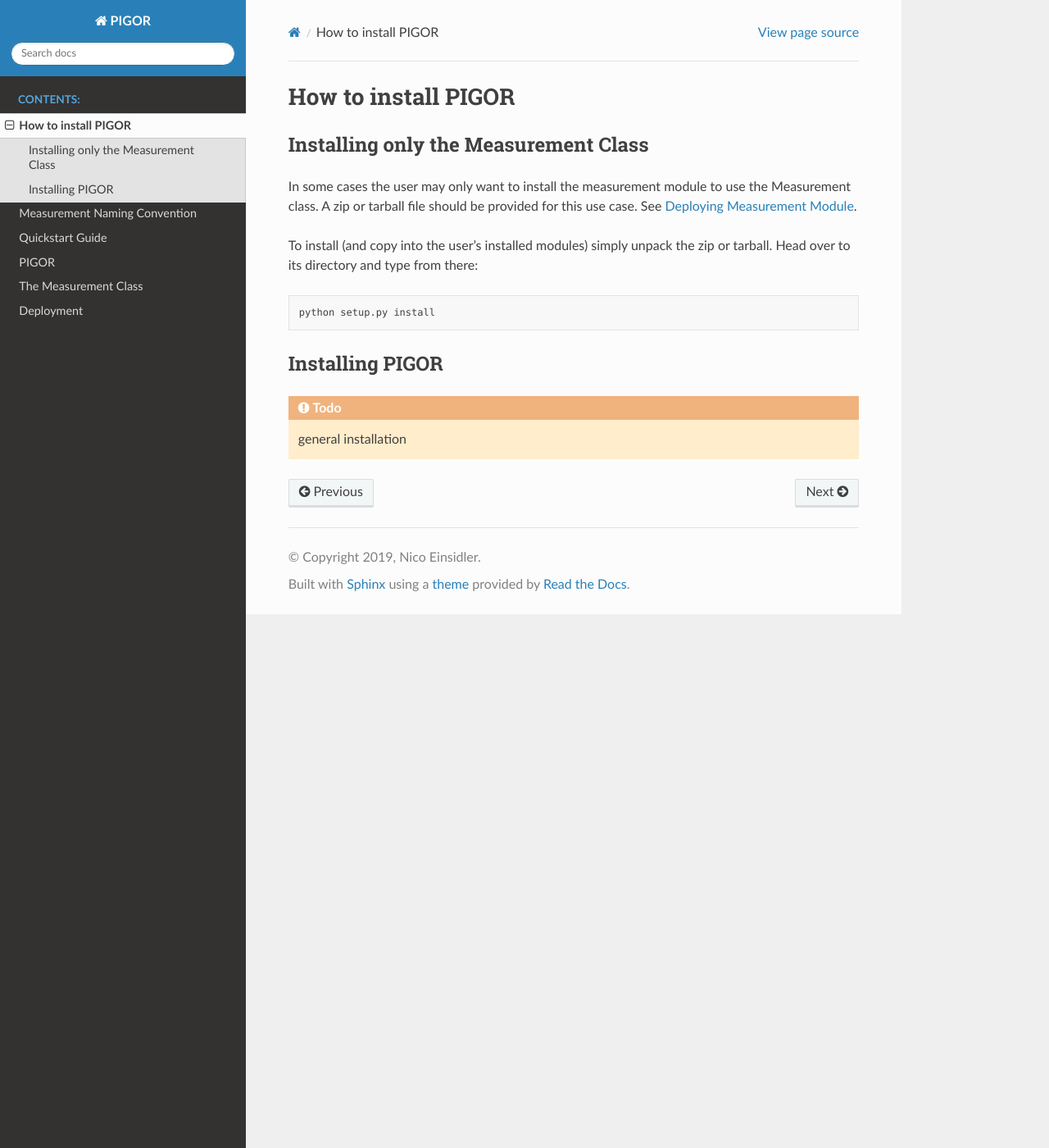
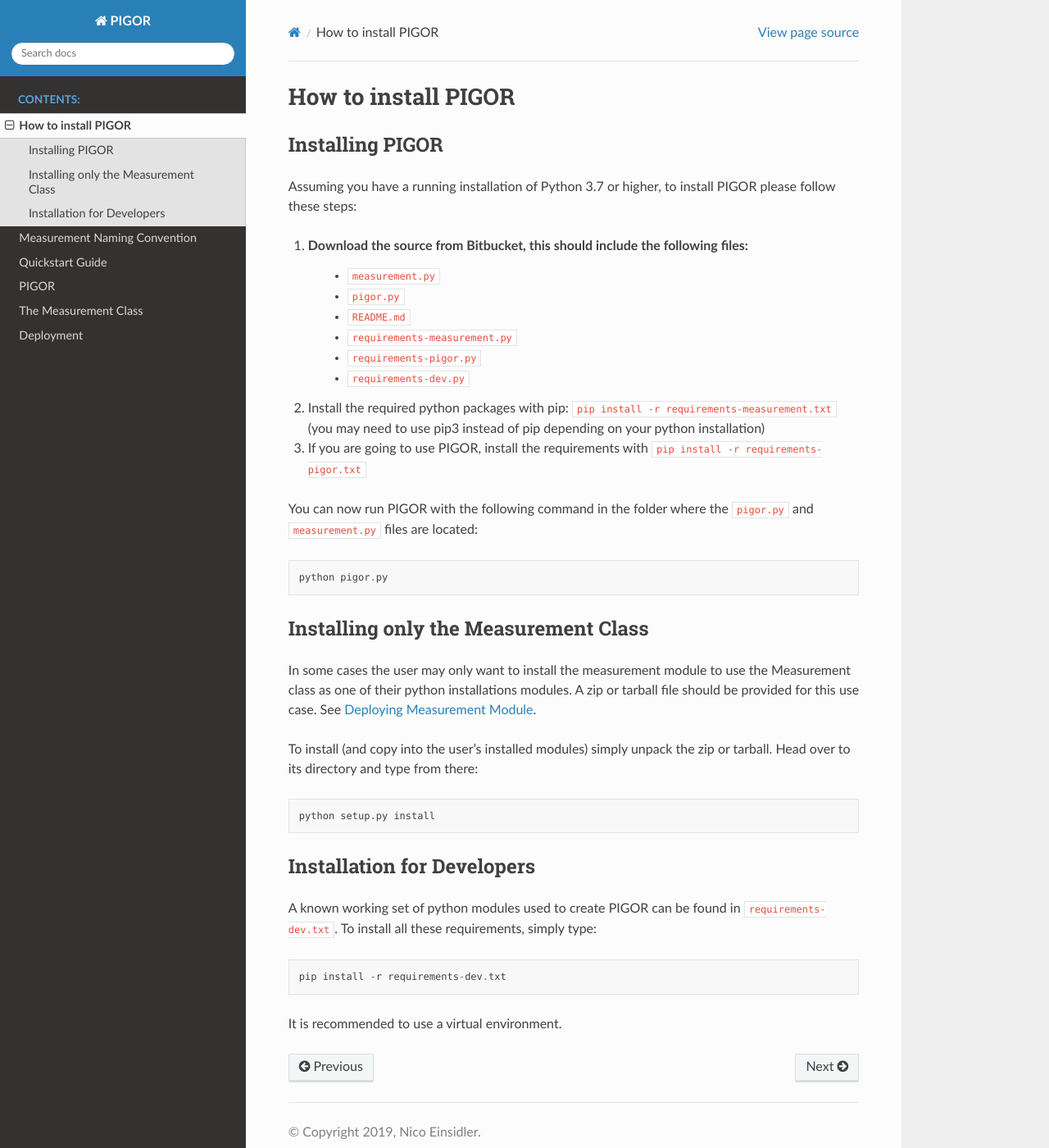
Before and after one commit to nicoeinsidler/pigor, a Sphinx documentation site: the page built from doc/installation.rst, in a window 1280 px wide and 1400 px high. Shown: the whole window at 82% size. Built offline with Sphinx 7.4.7 and the Read the Docs theme 2.0.0, drawn with Linux system fonts in a browser that asks for light colours.

Commit message:
added how to install

```diff
--- a/doc/installation.rst
+++ b/doc/installation.rst
@@ -1,11 +1,31 @@
 How to install PIGOR
 ====================
+
+
+Installing PIGOR
+----------------
+
+Assuming you have a running installation of Python 3.7 or higher, to install PIGOR please follow these steps:
+
+1. Download the source from Bitbucket, this should include the following files:
+    - :code:`measurement.py`
+    - :code:`pigor.py`
+    - :code:`README.md`
+    - :code:`requirements-measurement.py`
+    - :code:`requirements-pigor.py`
+    - :code:`requirements-dev.py`
+2. Install the required python packages with pip: :code:`pip install -r requirements-measurement.txt` (you may need to use pip3 instead of pip depending on your python installation)
+3. If you are going to use PIGOR, install the requirements with :code:`pip install -r requirements-pigor.txt`
+
+You can now run PIGOR with the following command in the folder where the :code:`pigor.py` and :code:`measurement.py` files are located::
+
+    python pigor.py
 
 
 Installing only the Measurement Class
 -------------------------------------
 
-In some cases the user may only want to install the measurement module to use the Measurement class. A zip or tarball file should be provided for this use case. See :ref:`deployment-measurement-module`.
+In some cases the user may only want to install the measurement module to use the Measurement class as one of their python installations modules. A zip or tarball file should be provided for this use case. See :ref:`deployment-measurement-module`.
 
 To install (and copy into the user's installed modules) simply unpack the zip or tarball. Head over to its directory and type from there:
 
@@ -14,7 +34,11 @@
     python setup.py install
 
 
-Installing PIGOR
-----------------
+Installation for Developers
+---------------------------
 
-.. todo:: general installation
+A known working set of python modules used to create PIGOR can be found in :code:`requirements-dev.txt`. To install all these requirements, simply type::
+
+    pip install -r requirements-dev.txt
+
+It is recommended to use a virtual environment.
```
